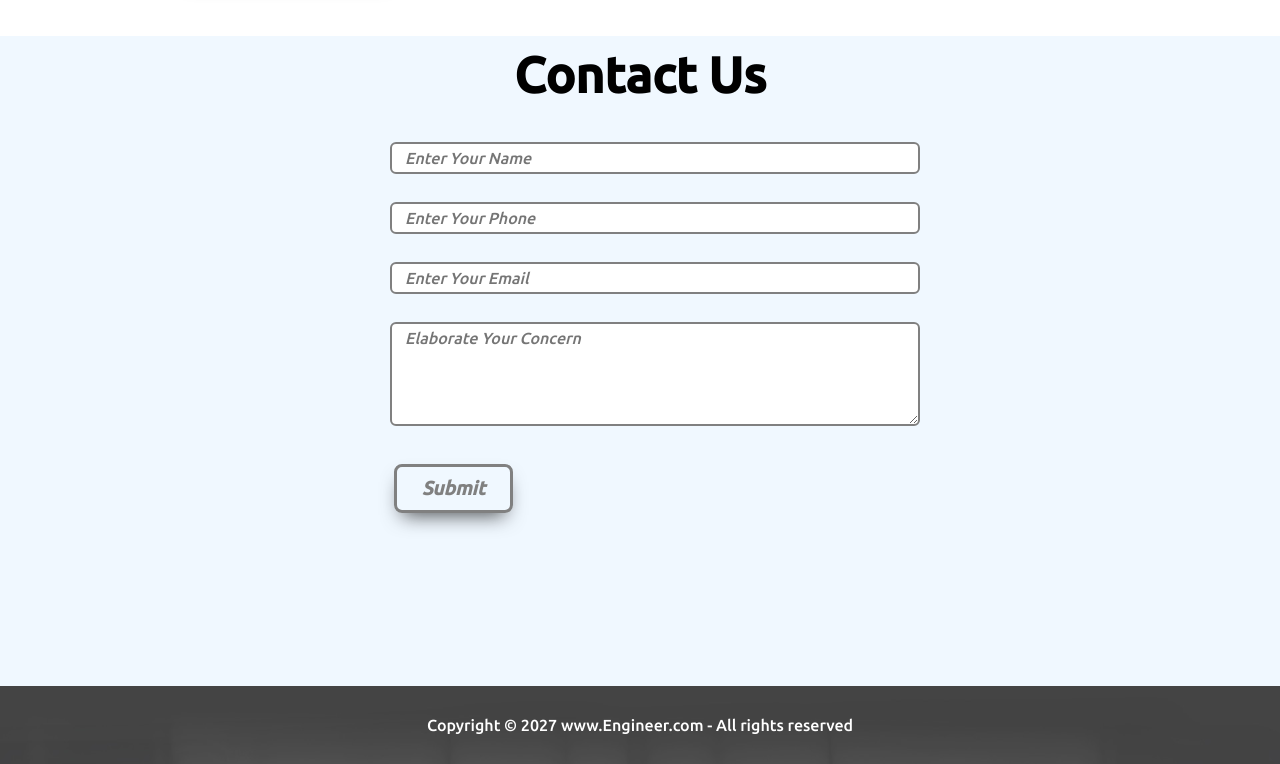
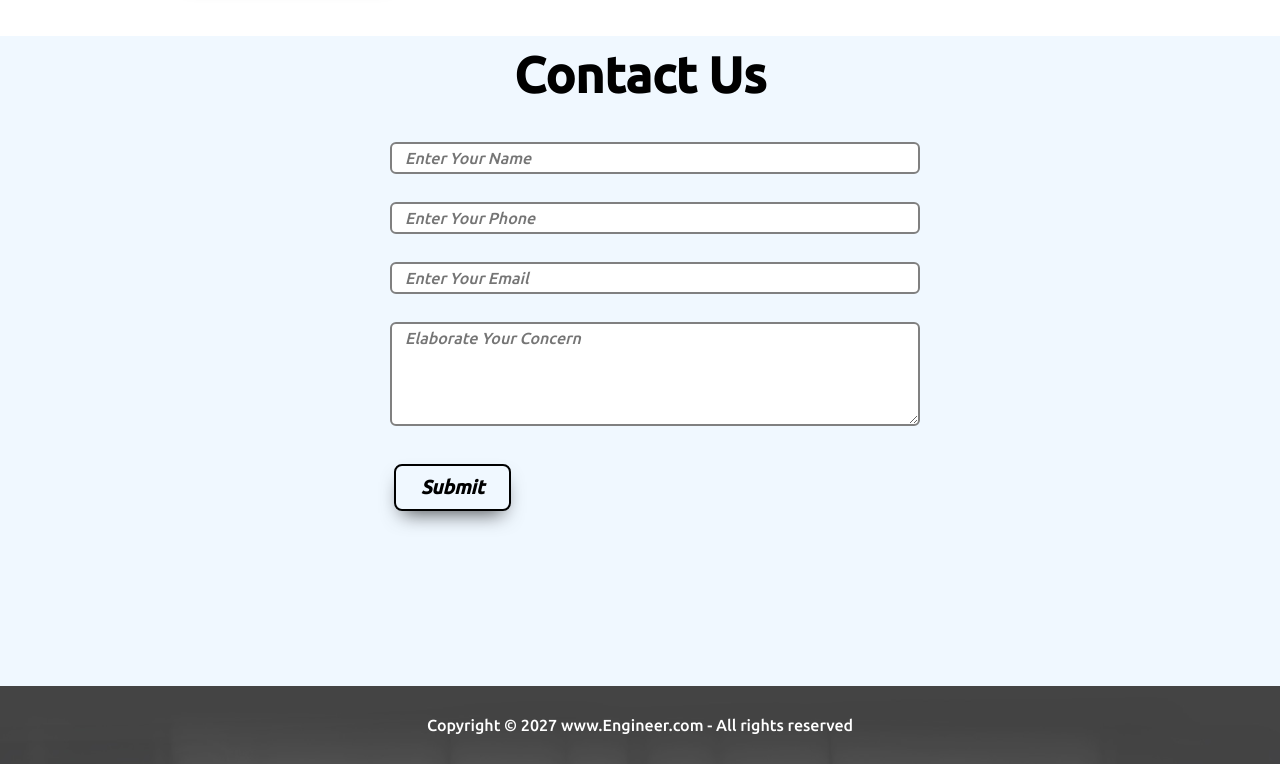
Before and after one commit to Maheshacropolisinfotech/engineer.com, a plain HTML site: page index.html in a window 1280 px wide. Shown: the part 2352-3116 px from the top of the page. Drawn offline with Linux system fonts and the light colour scheme.

Commit message:
commit again

```diff
--- a/css/style.css
+++ b/css/style.css
@@ -212,9 +212,9 @@
 }
 
 .btn-dark{
-    color: grey;
-    border: 3px solid grey;
-    font-weight: 1000;
+    color: black;
+    border: 2px solid black;
+    font-weight: 600;
     font-size: larger;
 }
 
```
